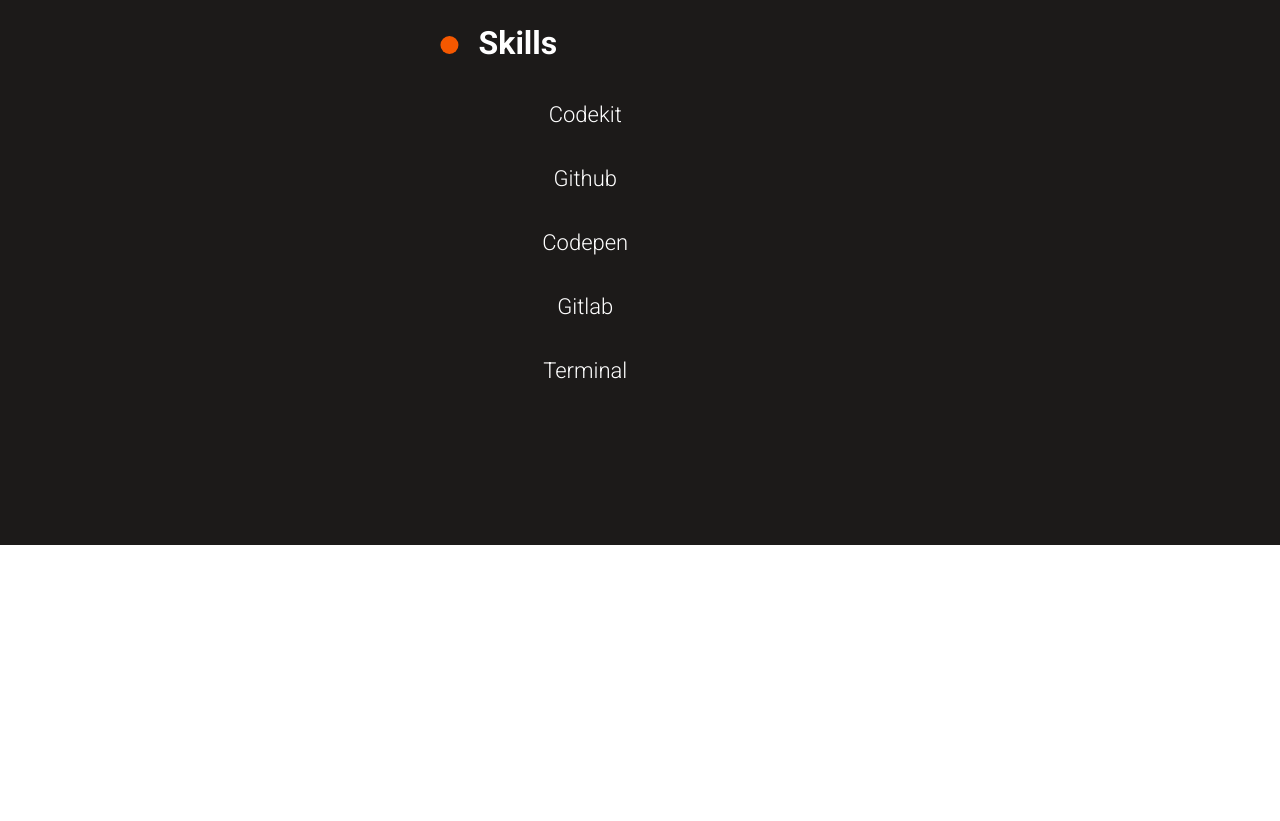
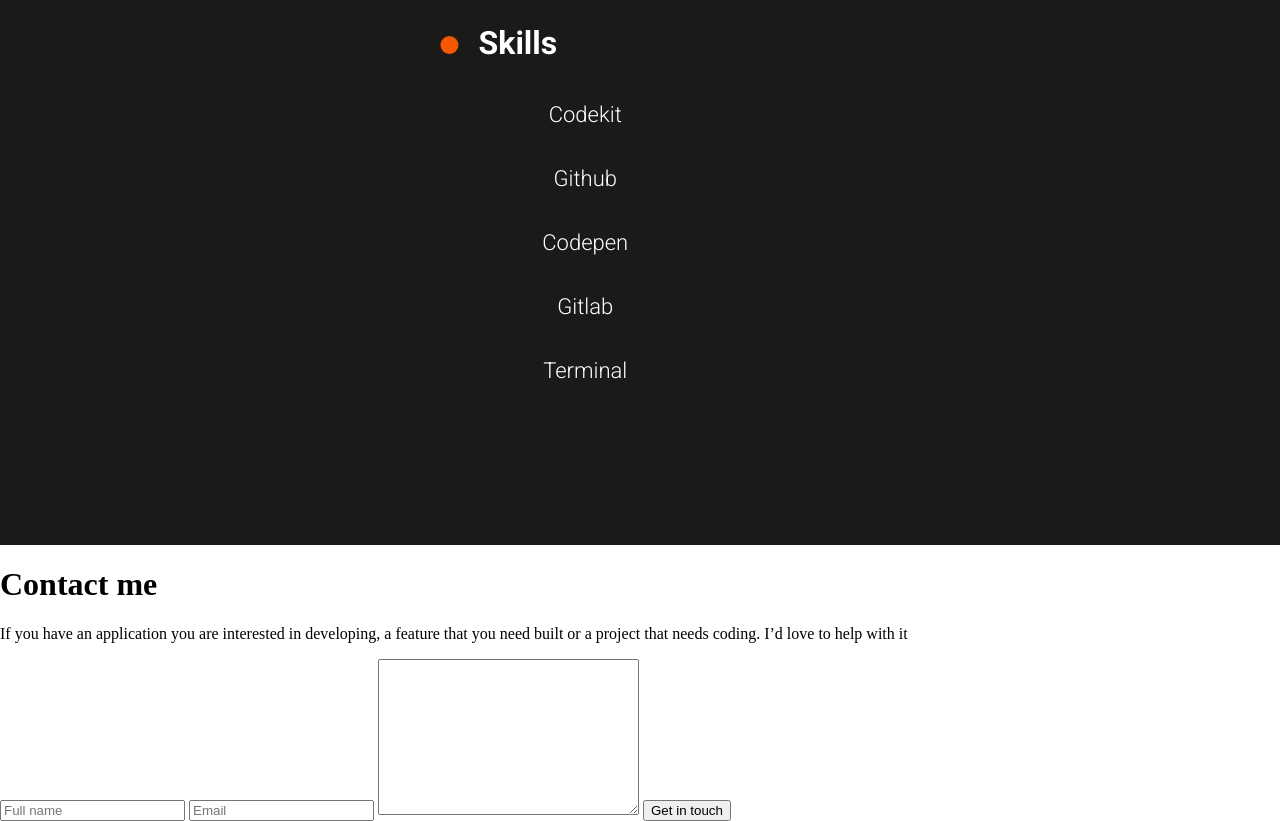
Before and after one commit to mhamedGd/Portfolio-Folks, a website: page index.html in a window 1280 px wide. Shown: the part 5403-6224 px from the top of the page. Before the commit the page ends 5948 px from the top, so only its background shows below. Drawn offline with Linux system fonts and the light colour scheme.

Commit message:
add form

```diff
--- a/index.html
+++ b/index.html
@@ -188,5 +188,17 @@
         </ul>
       </div>
     </section>
+    <footer class="contact-form">
+      <h1>Contact me</h1>
+      <p>
+         If you have an application you are interested in developing, a feature that you need built or a project that needs coding. I’d love to help with it
+      </p>
+      <form action="#">
+         <input name="Fullname" type="text" placeholder="Full name" required>
+         <input name="Email" type="email" placeholder="Email" required>
+         <textarea name="Comment" id="" cols="30" rows="10" maxlength="500" required></textarea>
+         <input type="submit" name="Get in touch" id="" value="Get in touch">
+      </form>
+   </footer>
 </body>
 </html>
```
